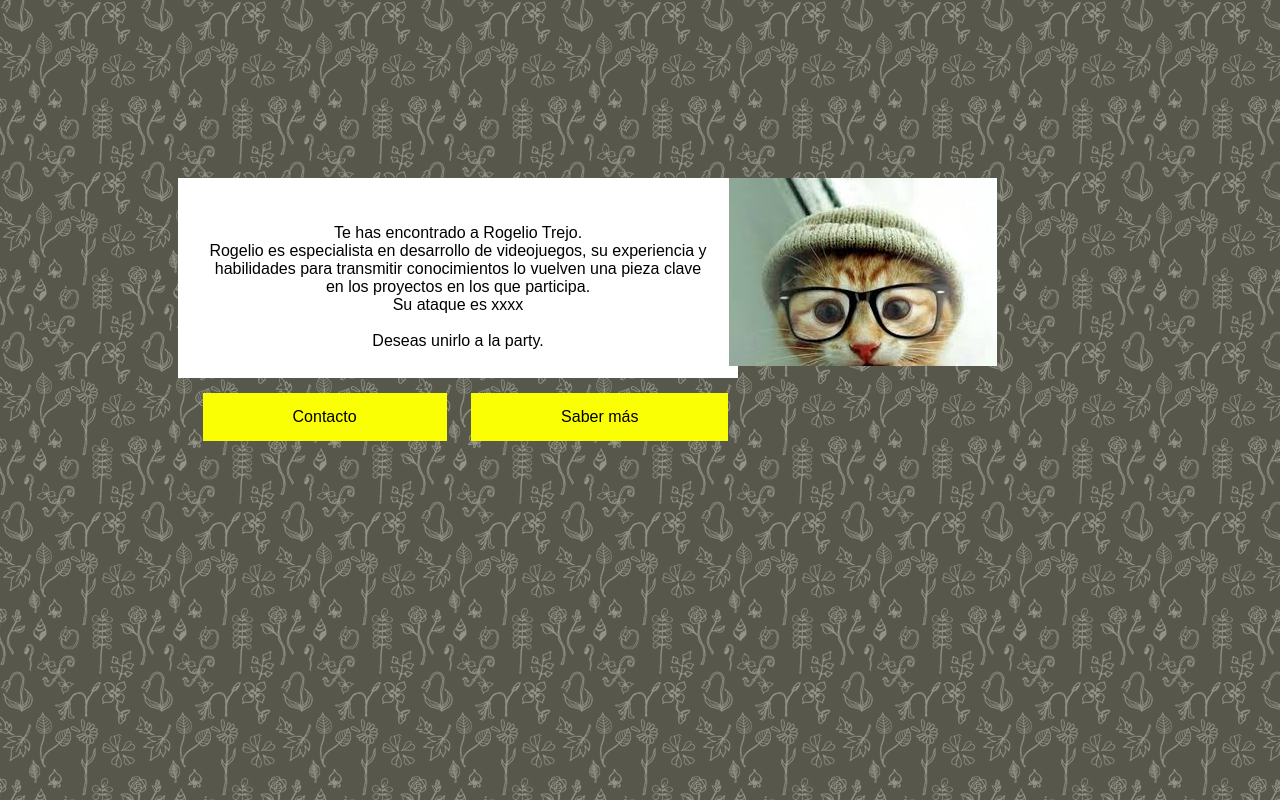
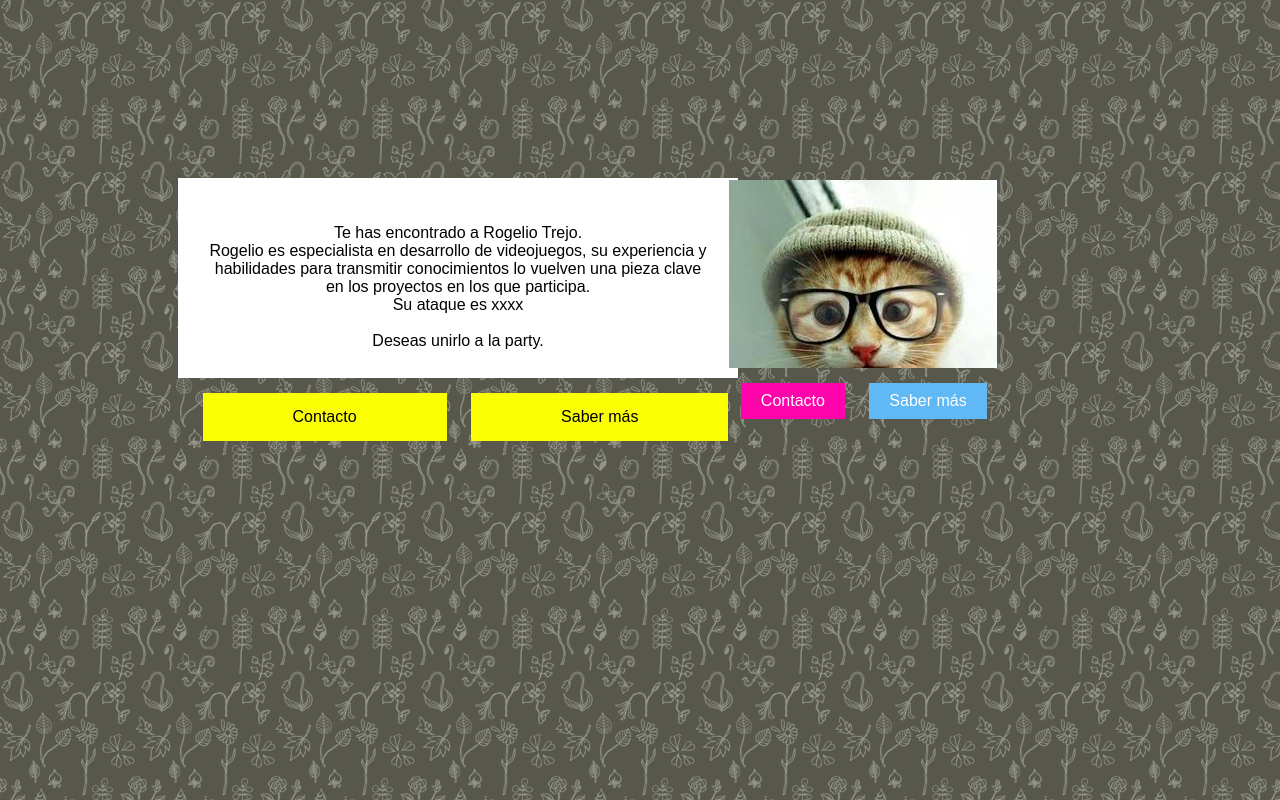
Before and after one commit to rouge2504/CV_Webpage, a plain HTML site: page index.html in a window 1280 px wide. Drawn offline with Linux system fonts and the light colour scheme.

Commit message:
Botones en imagen

```diff
--- a/css/styles.css
+++ b/css/styles.css
@@ -32,7 +32,8 @@ body{
   }
 
   .right {
-    width: 55;
+    width: 55%;
+    padding-top: 340px;
   }
 
 .image img{
@@ -58,6 +59,7 @@ body{
 .image_content{
     /* width: 300px; */
     position: absolute;
+    top: 180px;
 }
 
 .button {
@@ -73,9 +75,22 @@ body{
     float: center;
   }
 
+  .button_2 {
+    border: none;
+    color: white;
+    padding: 9px 20px;
+    text-align: center;
+    text-decoration: none;
+    display: inline-block;
+    font-size: 16px;
+    margin: 15px 10px;
+    cursor: pointer;
+    float: center;
+  }
+
   .information_buttons:after {
     content: "";
-    clear: both;
+    clear: both ;
 
 
   }
@@ -83,8 +98,22 @@ body{
       width: 575px;
   }
 
+  .information_buttons_2:after {
+    content: "";
+    clear: both;
+
+
+  }
+  .information_buttons_2{
+    padding-top: 180x;
+      width: 270px;
+  }
+
   .button1 {background-color: rgb(251, 255, 4);}
   .button2 {background-color: rgb(251, 255, 4);}
+
+  .button3 {background-color: rgb(255, 4, 171);}
+  .button4 {background-color: rgb(96, 185, 245);}
 
 .box_content:after{
     content: "";
--- a/index.html
+++ b/index.html
@@ -26,6 +26,10 @@
                     <div class="image_content">
                         <img src="css/images/gato.jpg" alt= "Gato" class="align-rigth"/>
                     </div>
+                    <div class="information_buttons_2">
+                        <button class="button_2 button3">Contacto</button>
+                        <button class="button_2 button4">Saber más</button>
+                    </div>
                 </div>
                     <br>
              </div>
```
